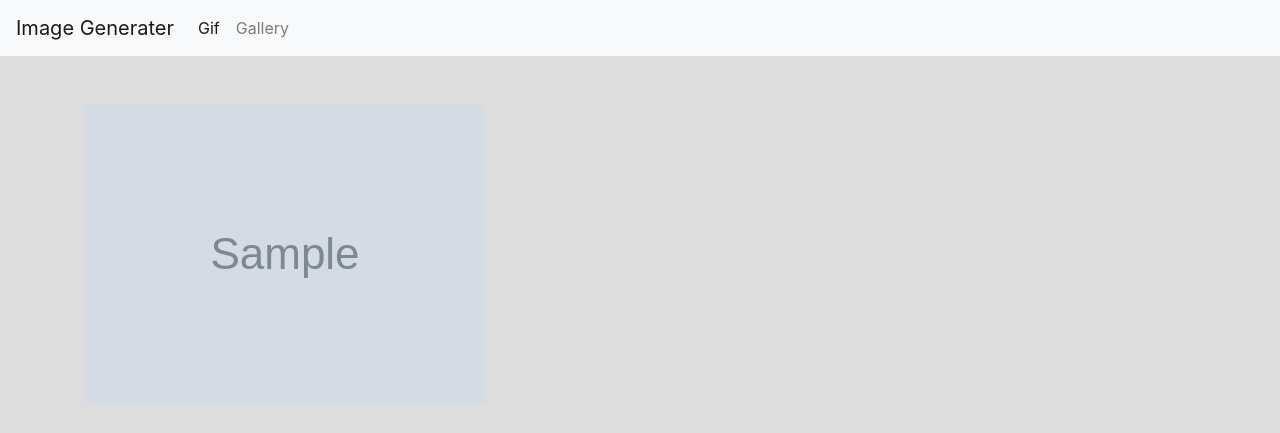
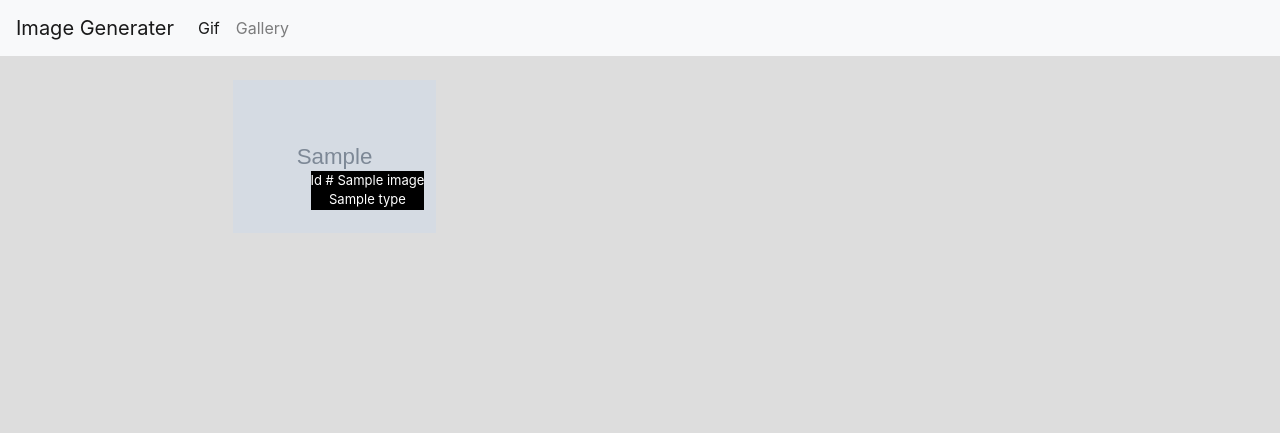
Before and after one commit to 3pacs/image_generator, a Flask app: template templates/gallary.html in a window 1280 px wide. Shown: the top 433 px of the page. Run offline with Flask 2, Linux system fonts and the light colour scheme; the template is opened without the code that fills it: most values are stand-ins (such as "Sample title", 1, 10 or a date in 2020); grey boxes marked "Sample" are stand-in pictures; some libraries are stand-ins or nearby versions.

Commit message:
fixed gallery page sizing

```diff
--- a/app.py
+++ b/app.py
@@ -61,7 +61,9 @@ def gallary():
         #print(save[1], 'has the path ', save[0])
         images.append({
             'id':save[1],
-            'image':save[0]
+            'image':save[0],
+            'name':save[0].split('/')[-1],
+            'type':save[2]
         })
     return render_template("gallary.html",images=images)
 
@@ -79,8 +81,8 @@ def add_to_gallary(id):
         x = "static/saved/"+str(name)+".png"
         copyfile("static/output/new/bg/img0.png", x)
         cur = get_db().cursor()
-        cur.execute("""INSERT INTO saved(image)
-               VALUES (?);""", (x,))
+        cur.execute("""INSERT INTO saved(image,type)
+               VALUES (?,?);""", (x,"Image 2"))
 
     elif str(id) == "2":
 
@@ -88,8 +90,8 @@ def add_to_gallary(id):
         x = "static/saved/"+str(name)+".png"
         copyfile("static/output/img0.png", x)
         cur = get_db().cursor()
-        cur.execute("""INSERT INTO saved(image)
-               VALUES (?);""", (x,))
+        cur.execute("""INSERT INTO saved(image,type)
+               VALUES (?,?);""", (x,"Image 1"))
 
     get_db().commit()
     return redirect(url_for("home"))
--- a/eqns.txt
+++ b/eqns.txt
@@ -1,4 +1,4 @@
 img0:
-red = cos(pi*sin(pi*sin(pi*y)))
-green = cos(pi*cos(pi*sin(pi*x)))
-blue = cos(pi*y*cos(pi*y))
+red = sin(pi*x)
+green = sin(pi*x)
+blue = cos(pi*cos(pi*y))
--- a/templates/gallary.html
+++ b/templates/gallary.html
@@ -9,7 +9,7 @@
 <script src="https://cdnjs.cloudflare.com/ajax/libs/popper.js/1.12.9/umd/popper.min.js" integrity="sha384-ApNbgh9B+Y1QKtv3Rn7W3mgPxhU9K/ScQsAP7hUibX39j7fakFPskvXusvfa0b4Q" crossorigin="anonymous"></script>
 <script src="https://maxcdn.bootstrapcdn.com/bootstrap/4.0.0/js/bootstrap.min.js" integrity="sha384-JZR6Spejh4U02d8jOt6vLEHfe/JQGiRRSQQxSfFWpi1MquVdAyjUar5+76PVCmYl" crossorigin="anonymous"></script>
 </head>
-<body style="background-color: #ddd;">
+<body style="background-color: #ddd;margin:0 ! important;">
 
 <nav class="navbar navbar-expand-lg navbar-light bg-light">
   <a class="navbar-brand" href="/">Image Generater</a>
@@ -29,14 +29,22 @@
   </div>
 </nav>
 <br>
-<div class="container">
-  <br>
+<div class="container" style="width: 66%;">
 
-  <div class="row">
-    <br>
+
+  <div class="row no-gutters" >
+
       {% for image in images %}
-        <div class="col-lg-3 col-md-4 col-sm-6 col-12" style="margin-bottom: 30px;">
-          <img src="{{image.image}}" class="img-responsive">
+        <div class="col-md-3 no-gutters" style="margin-bottom: 3px;padding-right:0;
+        padding-left:0;">
+        <div class="" style="position: relative;
+        text-align: center;
+        color: white;">
+          <img src="{{image.image}}" width="100%" class="img-responsive">
+           <div class="bottom-right" style=" position: absolute;
+           bottom: 7px;
+           right: 12px;"><p style="color: white;background-color: black;font-size: 13px;">Id # {{image.name}}<br>{{image.type}}</p></div>
+        </div>
         </div>
 
         {%endfor%}
```
Also changed, not shown: db.sqlite, static/output/img0.png, static/output/new/bg/img0.png, static/output/new/img0.png.
